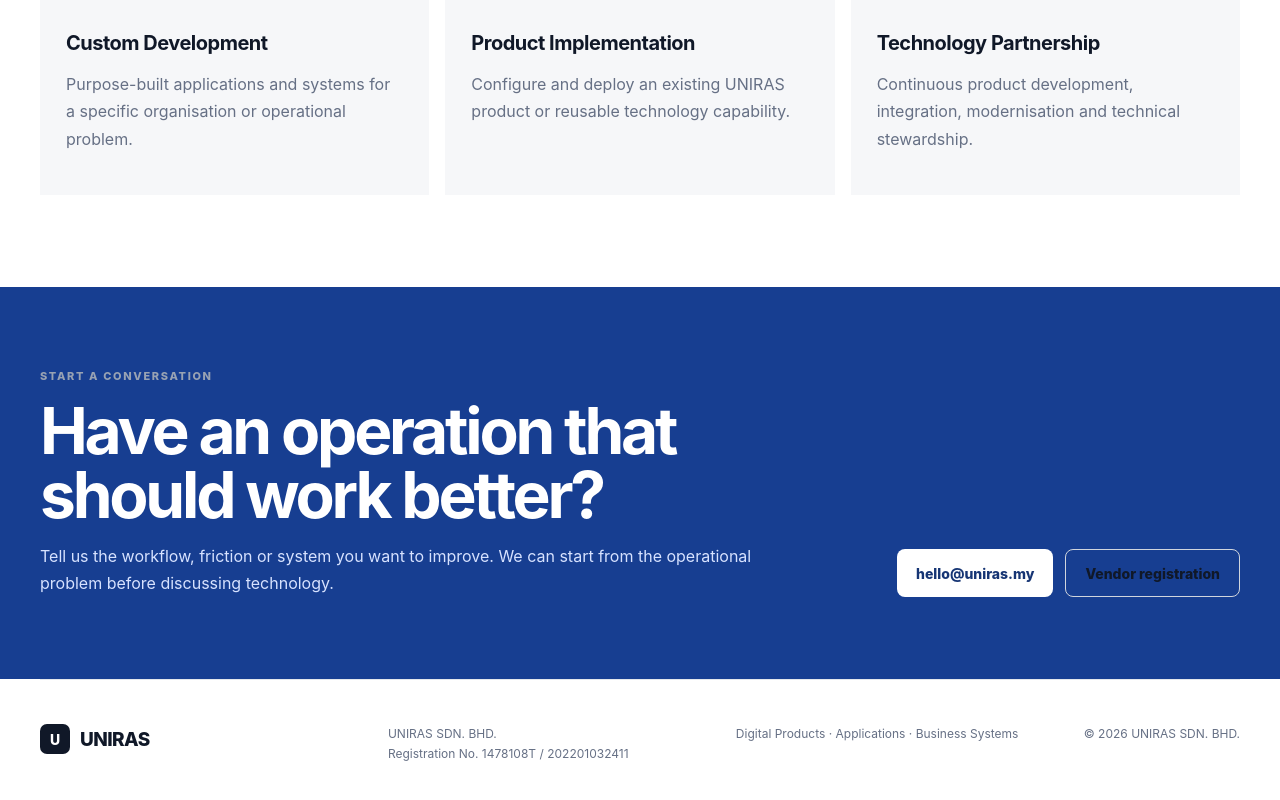
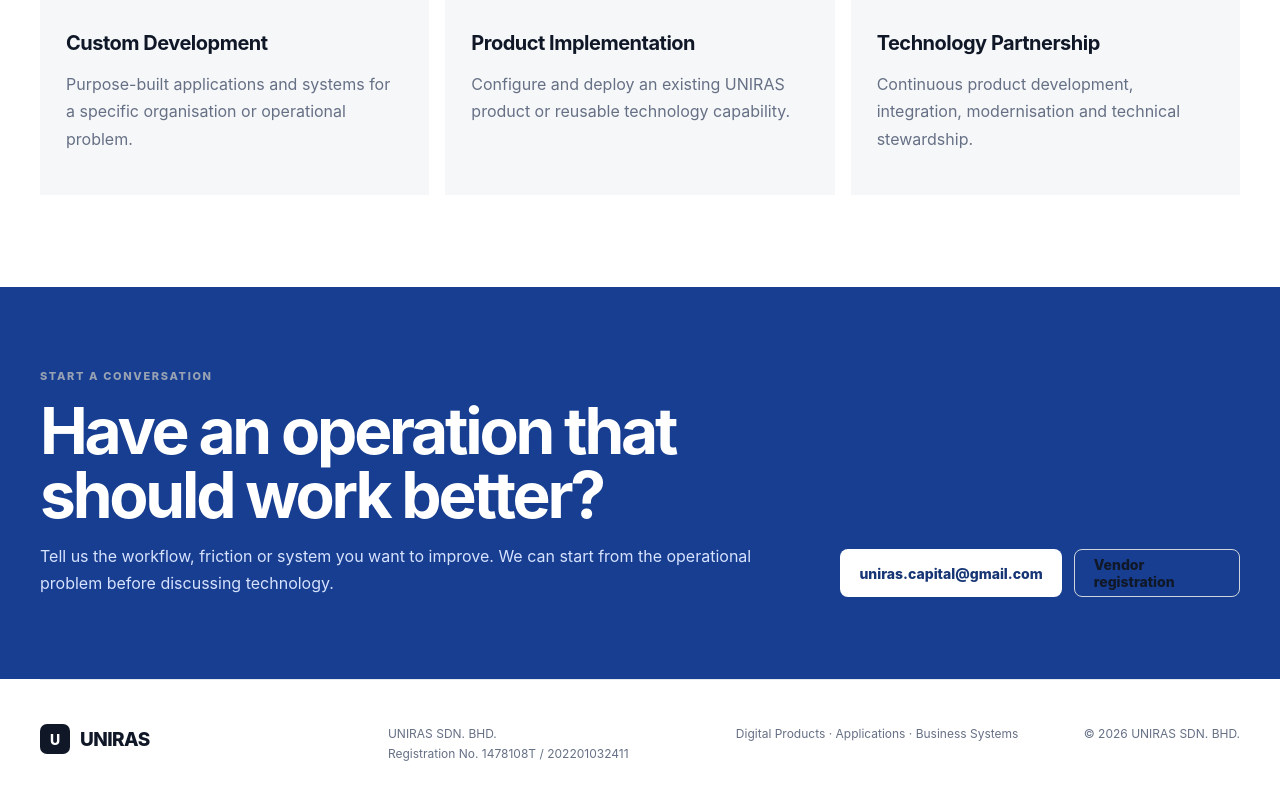
Before and after one commit to kaerogroup/uniras-corporate, a Next.js app: page / in a window 1280 px wide. Shown: the part 5639-6439 px from the top of the page. Built offline with nearby package versions, Linux system fonts and the light colour scheme.

Commit message:
fix(web): use current UNIRAS contact email

```diff
--- a/app/page.tsx
+++ b/app/page.tsx
@@ -12,6 +12,6 @@ export default function Home(){return <main>
 <section className="section shell" id="approach"><div className="section-kicker">How we build</div><div className="section-heading"><h2>We don’t start with screens.</h2><p>Interface design comes after we understand the operation the software must support.</p></div><div className="process">{['Operation','Workflow','Domain Model','System','Interface'].map((item,i)=><div className="process-step" key={item}><span>0{i+1}</span><strong>{item}</strong></div>)}</div><div className="statement">Real problem <span>→</span> clear workflow <span>→</span> reliable system <span>→</span> measurable outcome.</div></section>
 <section className="section trust-band"><div className="shell trust-grid"><div><span className="trust-number">01</span><strong>Static-first where possible</strong><p>Fast, resilient public experiences with minimal operational overhead.</p></div><div><span className="trust-number">02</span><strong>Cloud-native delivery</strong><p>Modern deployment, APIs and managed infrastructure selected to fit the system.</p></div><div><span className="trust-number">03</span><strong>Security by design</strong><p>Identity, authorization, auditability and data boundaries considered from the start.</p></div></div></section>
 <section className="section shell engagement"><div className="section-kicker">Engagement</div><div className="section-heading"><h2>Three ways to work with UNIRAS.</h2><p>Choose the model that matches the operational problem, product maturity and ownership structure.</p></div><div className="engagement-grid">{engagement.map(([title,body],i)=><div key={title}><span>0{i+1}</span><h3>{title}</h3><p>{body}</p></div>)}</div></section>
-<section className="contact" id="contact"><div className="shell contact-inner"><div><div className="section-kicker light">Start a conversation</div><h2>Have an operation that should work better?</h2><p>Tell us the workflow, friction or system you want to improve. We can start from the operational problem before discussing technology.</p></div><div className="hero-actions"><a className="button contact-button" href="mailto:hello@uniras.my">hello@uniras.my</a><a className="button secondary" href="/vendor">Vendor registration</a></div></div></section>
+<section className="contact" id="contact"><div className="shell contact-inner"><div><div className="section-kicker light">Start a conversation</div><h2>Have an operation that should work better?</h2><p>Tell us the workflow, friction or system you want to improve. We can start from the operational problem before discussing technology.</p></div><div className="hero-actions"><a className="button contact-button" href="mailto:uniras.capital@gmail.com">uniras.capital@gmail.com</a><a className="button secondary" href="/vendor">Vendor registration</a></div></div></section>
 <footer className="footer shell"><div className="brand"><span className="brand-mark">U</span><span>UNIRAS</span></div><p>UNIRAS SDN. BHD.<br/>Registration No. 1478108T / 202201032411</p><p>Digital Products · Applications · Business Systems</p><p>© 2026 UNIRAS SDN. BHD.</p></footer>
 </main>}
```
